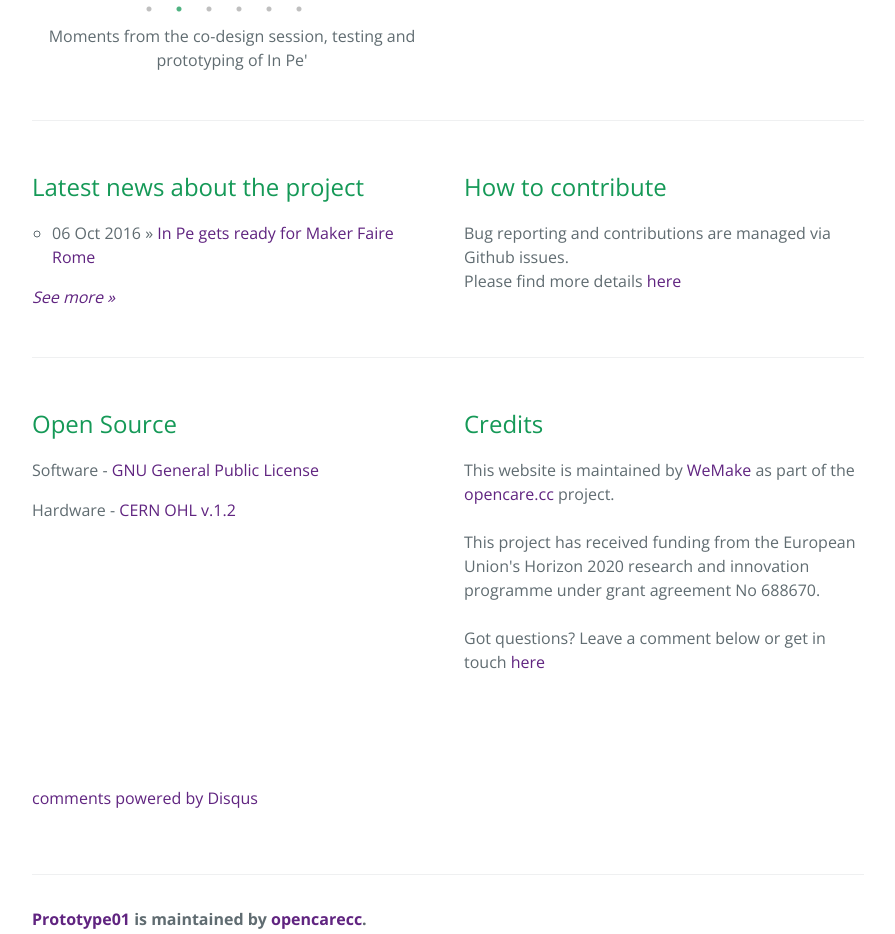
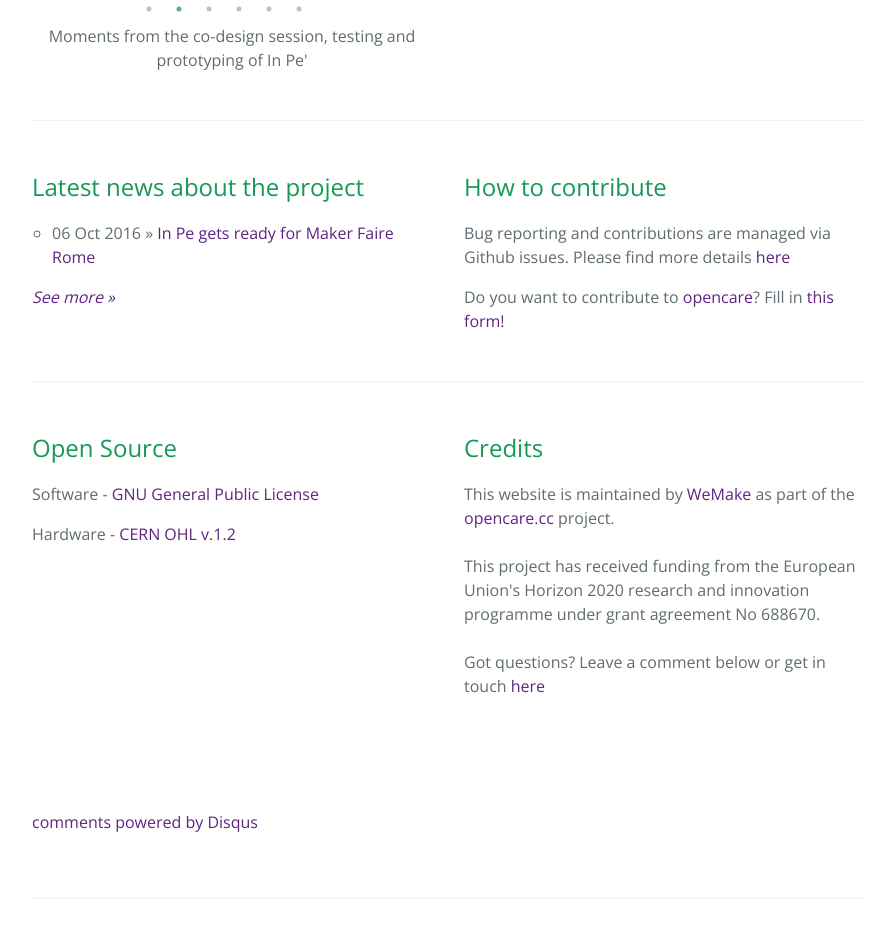
Before and after one commit to opencarecc/inpe, a Jekyll site: the page built from docs/index.html, in a window 1280 px wide. Shown: the part 750-1684 px from the top of the page, without its empty margins (192-1087 px from the left). Built offline with Jekyll 4.4.1, drawn with Linux system fonts in a browser that asks for light colours; comment, search, counter and statistics services are not loaded; grey boxes are pictures that could not be loaded.

Commit message:
small fixing

```diff
--- a/docs/_includes/contribute.html
+++ b/docs/_includes/contribute.html
@@ -1,6 +1,7 @@
 <div class="column">
   <h2>How to contribute</h2>
-  <p>Bug reporting and contributions are managed via Github issues.<br>Please find more details <a href="https://github.com/opencarecc/inpe/blob/master/README.md#bug-reporting-and-contributions" target="_blank">here</a></p>
+  <p>Bug reporting and contributions are managed via Github issues. Please find more details <a href="https://github.com/opencarecc/inpe/blob/master/README.md#bug-reporting-and-contributions" target="_blank">here</a></p>
+  <p>Do you want to contribute to <a href="http://opencare.cc">opencare</a>? Fill in <a href="https://docs.google.com/forms/d/e/1FAIpQLScTPawmZVqyBLP3UyFSODRTxfCiLVqVclVWYbbVpl_jrXu77w/viewform" target="google form">this form!</a></p>
   <!-- <ul>
     <li>Bug reporting - </li>
     <li>Contribute 2</li>
--- a/docs/_includes/credits.html
+++ b/docs/_includes/credits.html
@@ -4,5 +4,5 @@
   <br><br>
   This project has received funding from the European Union's Horizon 2020 research and innovation programme under grant agreement No 688670.
   <br><br>
-  Got questions? Leave a comment below or get in touch <a href="mailto:info@opencare.cc?subject=In Pe' info request">here</a></p>
+  Got questions? Leave a comment below or get in touch <a href="mailto:opencare@wemake.cc?subject=In Pe' info request">here</a></p>
 </div>
--- a/docs/_includes/footer.html
+++ b/docs/_includes/footer.html
@@ -2,7 +2,7 @@
 
 <footer class="site-footer">
   <span class="site-footer-owner">
-    <a href="https://github.com/opencarecc/OpenCarePrototype01">Prototype01</a> is maintained by
+    <a href="https://github.com/opencarecc/inpe">In Pe'</a> is maintained by
     <a href="https://github.com/opencarecc">opencarecc</a>.
   </span>
 
--- a/docs/stylesheets/stylesheet.css
+++ b/docs/stylesheets/stylesheet.css
@@ -104,7 +104,7 @@ nav img {
 .page-header {
   color: #fff;
   text-align: center;
-  background: url(/inpe/assets/IMG_2665.jpg) no-repeat fixed center, linear-gradient(120deg, #2da9de, #602480);
+  background: url(/assets/IMG_2665.jpg) no-repeat fixed center, linear-gradient(120deg, #2da9de, #602480);
   background-size: cover;
   -webkit-background-size: cover;
   -moz-background-size: cover;
```
